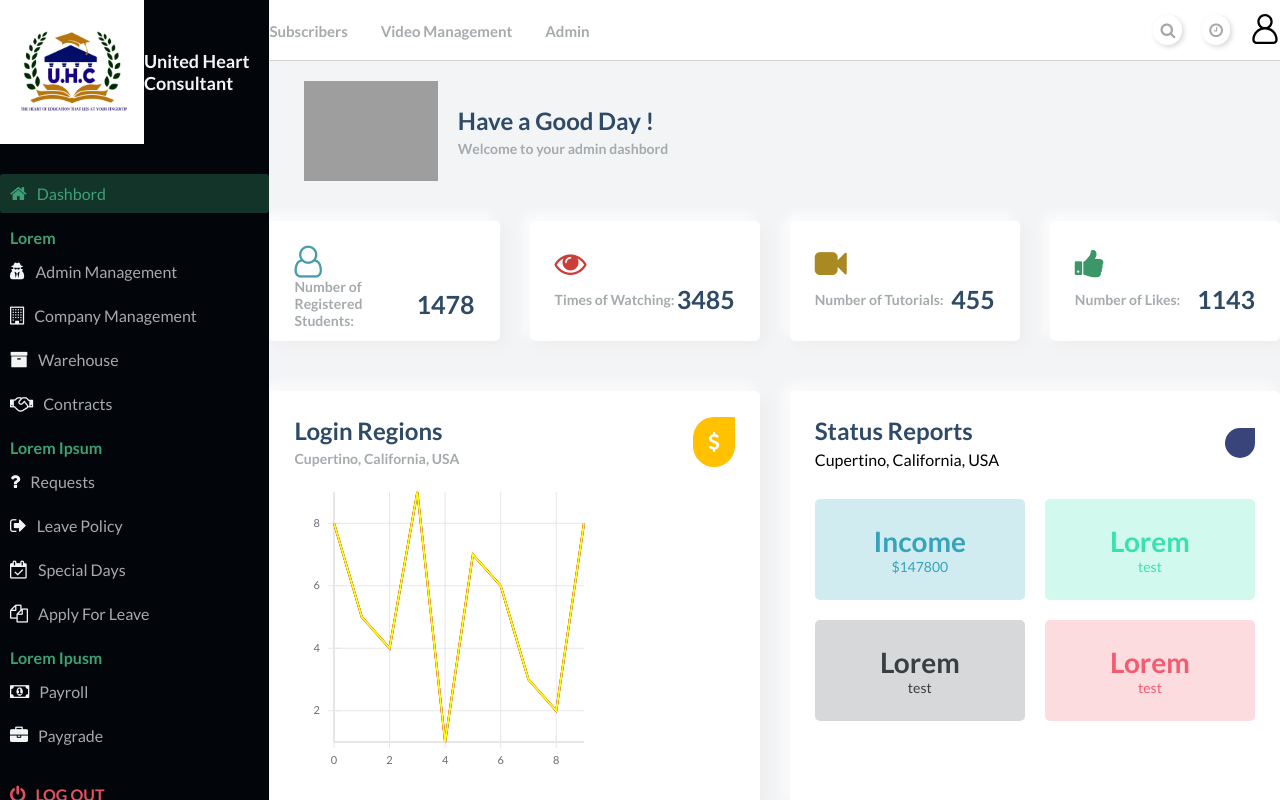
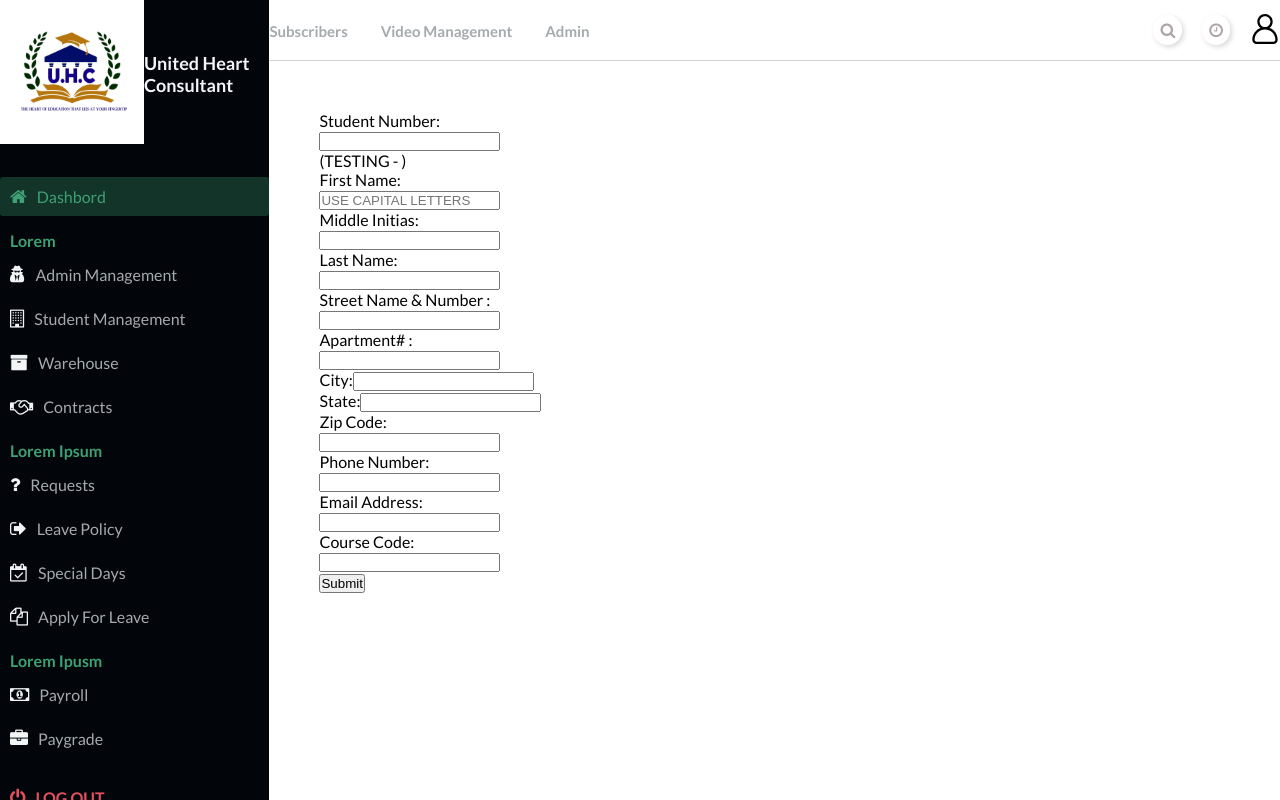
Before and after one commit to Prajeeth-W/uhc-dashbord, a React (Create React App) app: page /addStudent in a window 1280 px wide. Built offline with nearby package versions, Linux system fonts and the light colour scheme; grey boxes are pictures that could not be loaded.

Commit message:
Student page added

```diff
--- a/src/App.js
+++ b/src/App.js
@@ -1,7 +1,10 @@
-import {useState} from 'react';
+import { useState } from 'react';
 import Main from './components/main/Main';
 import Navbar from './components/navbar/Navbar';
 import Sidebar from './components/sidebar/Sidebar';
+
+import { BrowserRouter as Router, Route, Link, Switch } from "react-router-dom";
+import AddStudent from './components/pages/AddStudent/AddStudent';
 
 const App = () => {
 
@@ -16,12 +19,16 @@ const App = () => {
   }
 
   return (
-    <div className= "container">
-      <Navbar sidebarOpen = {sidebarOpen} openSidebar= {openSidebar}/>
-      {/* <h1> UHC Admin Dashbord</h1>   */}
-     <Main/>
-      <Sidebar sidebarOpen = {sidebarOpen} closeSidebar = {closeSidebar} />
+    <div className="container">
+      <Router>
+        <Navbar sidebarOpen={sidebarOpen} openSidebar={openSidebar} />
+        {/* <h1> UHC Admin Dashbord</h1>   */}
+        <Route path='/' exact component={Main} />
+        <Sidebar sidebarOpen={sidebarOpen} closeSidebar={closeSidebar} />
 
+        <Route path="/addStudent" component={AddStudent} />
+
+      </Router>
     </div>
   );
 }
--- /dev/null
+++ b/src/components/pages/AddStudent/AddStudent.js
@@ -0,0 +1,92 @@
+import React from "react";
+
+class AddStudent extends React.Component {
+  state = {    fName: "", midInit: "", lName: "", stName: "", stNo: "", apartNo: "", city: "", state: "",    ZIP: "", phoneNo: "", email: "", courseCode: "" };
+
+  inputUpdate = (event) => {
+    let key = event.target.name;
+    let val = event.target.value;
+    this.setState({ [key]: val });
+    // this.setState({fName: event.target.value});
+    // this.setState({midInit: event.target.value});
+    // this.setState({lName: event.target.value});
+  };
+
+  render() {
+    return (
+
+      <form class="ui form" style ={{padding:'50px'}}>
+
+      <div class="two fields">
+        <div class= "six wide field" >
+          <label> Student Number:</label>
+          <input type="text" name="stNo" value = {this.state.stNo} onChange = {(ev) => this.setState({stNo: ev.target.value}) } />
+
+        </div>
+
+        <p>(TESTING - {this.state.fName} )  </p> {/*TEST*/}
+
+      </div>
+
+    <div class="three fields">
+      <div class="field">
+        <label> First Name:</label>
+        <input type="text"  value = {this.state.fName} onChange = {(ev) => this.setState({fName: ev.target.value.toUpperCase() }) } name="fName" placeholder="USE CAPITAL LETTERS" />
+
+      </div>
+      <div class="field">
+        <label> Middle Initias:</label>
+        <input type="text" name="midInit" value = {this.state.midInit} onChange = {(ev) => this.setState({midInit: ev.target.value.toUpperCase()}) } />
+
+      </div>
+      <div class="field">
+        <label> Last Name:</label>
+        <input type="text" name="lName" value = {this.state.lName} onChange = {(ev) => this.setState({lName: ev.target.value.toUpperCase()}) } />
+
+      </div>
+    </div>
+
+    <div class="fields">
+        <div class="twelve wide field">
+          <label> Street Name & Number :</label>
+          <input type="text" name="stName" onChange={this.inputUpdate} />
+        </div>
+        <div class="four wide field">
+            <label> Apartment# :</label>
+            <input type="text" name="apartNo" onChange={this.inputUpdate} />
+        </div>
+
+    </div>
+        <div class="field">
+        <label> City:</label>
+        <input type="text" name="city" onChange={this.inputUpdate} />
+        </div>
+        <div class="field">
+        <label> State:</label>
+        <input type="text" name="state" onChange={this.inputUpdate} />
+        </div>
+        <div class="field">
+        <label> Zip Code:</label>
+        <input type="text" name="ZIP" onChange={this.inputUpdate} />
+        </div>
+        <div class="field">
+        <label> Phone Number:</label>
+        <input type="text" name="phoneNo" onChange={this.inputUpdate} />
+        </div>
+        <div class="field">
+        <label> Email Address:</label>
+        <input type="email" name="email" onChange={this.inputUpdate} />
+        </div>
+        <div class="field">
+        <label>Course Code:</label>
+        <input type="text" name="courseCode" onChange={this.inputUpdate} />
+        </div>
+        <div class="field">
+        <input type='submit' class="ui button"/>
+        </div>
+      </form>
+
+    );
+  }
+}
+export default AddStudent;
--- a/src/components/sidebar/Sidebar.js
+++ b/src/components/sidebar/Sidebar.js
@@ -3,69 +3,71 @@ import React from 'react'
 
 
 
-const Sidebar =  ({sidebarOpen, closeSidebar}) => {
-    return(
-        <div className = {sidebarOpen ? "sidebar-responsive" : "" } id ="sidebar">
+const Sidebar = ({ sidebarOpen, closeSidebar }) => {
+    return (
+        <div className={sidebarOpen ? "sidebar-responsive" : ""} id="sidebar">
             <div className="sidebar__title">
                 <div className="sidebar__img">
-                    <img src="/Project.jpeg" alt="Logo" style ={{  height : '18vh', width: 'auto'}}/>
+                    <a href={"/"}>
+                        <img src="/Project.jpeg" alt="Logo" style={{ height: '18vh', width: 'auto' }} />
+                    </a>
                     <h1>United Heart Consultant</h1>
                 </div>
-                <i className = "fa fa-times" id = "sidebarIcon" onClick = {() =>closeSidebar() } ></i>
+                <i className="fa fa-times" id="sidebarIcon" onClick={() => closeSidebar()} ></i>
             </div>
 
-            <div className = "sidebar__menu">
-                <div className = "sidebar__link active_menu_link">
-                    <i className = "fa fa-home"></i>
+            <div className="sidebar__menu">
+                <div className="sidebar__link active_menu_link">
+                    <i className="fa fa-home"></i>
                     <a href="#">Dashbord</a>
                 </div>
 
                 <h2>Lorem</h2>
-                <div className = "sidebar__link">
-                    <i className = "fa fa-user-secret"></i>
-                    <a href="#">Admin Management</a>
+                <div className="sidebar__link">
+                    <i className="fa fa-user-secret"></i>
+                    <a href="/">Admin Management</a>
                 </div>
-                <div className = "sidebar__link">
-                    <i className = "fa fa-building-o"></i>
-                    <a href="#">Company Management</a>
+                <div className="sidebar__link">
+                    <i className="fa fa-building-o"></i>
+                    <a href="/addStudent">Student Management</a>
                 </div>
-                <div className = "sidebar__link">
-                    <i className = "fa fa-archive"></i>
+                <div className="sidebar__link">
+                    <i className="fa fa-archive"></i>
                     <a href="#">Warehouse</a>
                 </div>
-                <div className = "sidebar__link">
-                    <i className = "fa fa-handshake-o"></i>
+                <div className="sidebar__link">
+                    <i className="fa fa-handshake-o"></i>
                     <a href="#">Contracts</a>
                 </div>
 
                 <h2>Lorem Ipsum</h2>
-                <div className = "sidebar__link">
-                    <i className = "fa fa-question"></i>
+                <div className="sidebar__link">
+                    <i className="fa fa-question"></i>
                     <a href="#">Requests</a>
                 </div>
-                <div className = "sidebar__link">
-                    <i className = "fa fa-sign-out"></i>
+                <div className="sidebar__link">
+                    <i className="fa fa-sign-out"></i>
                     <a href="#">Leave Policy</a>
                 </div>
-                <div className = "sidebar__link">
-                    <i className = "fa fa-calendar-check-o"></i>
+                <div className="sidebar__link">
+                    <i className="fa fa-calendar-check-o"></i>
                     <a href="#">Special Days</a>
                 </div>
-                <div className = "sidebar__link">
-                    <i className = "fa fa-files-o"></i>
+                <div className="sidebar__link">
+                    <i className="fa fa-files-o"></i>
                     <a href="#">Apply For Leave</a>
                 </div>
                 <h2>Lorem Ipusm</h2>
-                <div className = "sidebar__link">
-                    <i className = "fa fa-money"></i>
+                <div className="sidebar__link">
+                    <i className="fa fa-money"></i>
                     <a href="#">Payroll</a>
                 </div>
-                <div className = "sidebar__link">
-                    <i className = "fa fa-briefcase"></i>
+                <div className="sidebar__link">
+                    <i className="fa fa-briefcase"></i>
                     <a href="#">Paygrade</a>
                 </div>
-                <div className = "sidebar__logout">
-                    <i className = "fa fa-power-off"></i>
+                <div className="sidebar__logout">
+                    <i className="fa fa-power-off"></i>
                     <a href="#">Log Out</a>
                 </div>
 
```
Also changed, not shown: src/components/pages/AddStudent/AddStudent.css (added).
